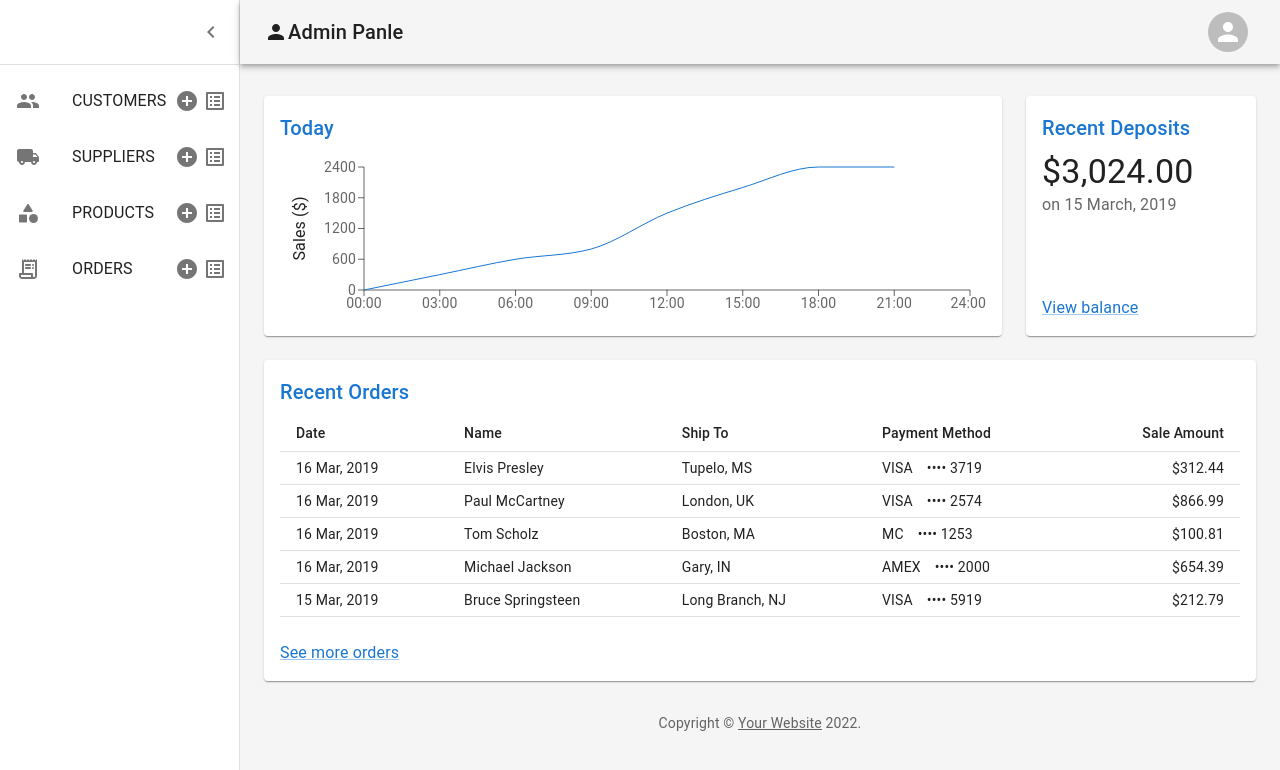
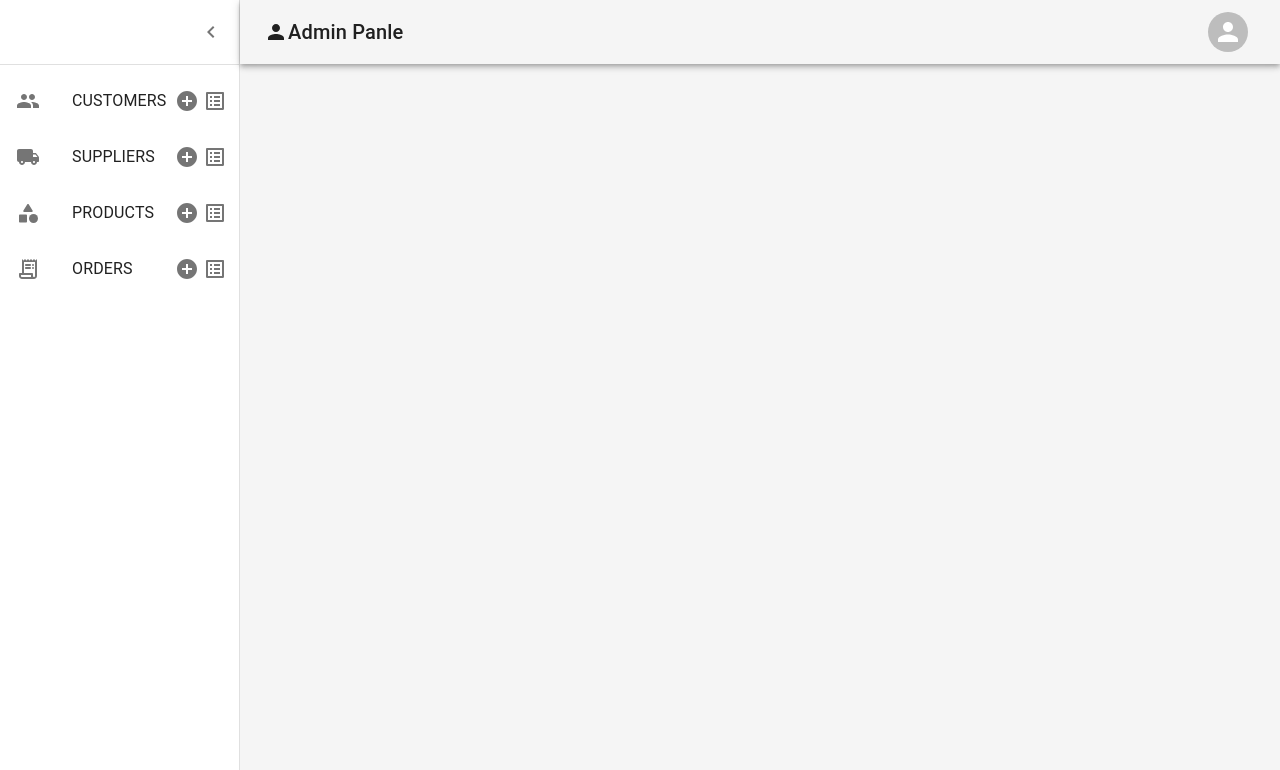
Before and after one commit to HMP1993/Sadra-Renew, a React (Create React App) app: page / in a window 1280 px wide. Shown: the top 770 px of the page. Built offline with nearby package versions, Linux system fonts and the light colour scheme.

Commit message:
Dashboard page cleaned up

```diff
--- a/src/components/Dashboard/Dashboard.tsx
+++ b/src/components/Dashboard/Dashboard.tsx
@@ -164,43 +164,7 @@ function DashboardContent() {
           }}
         >
           <Toolbar />
-          <Container maxWidth="lg" sx={{ mt: 4, mb: 4 }}>
-            <Grid container spacing={3}>
-              {/* Chart */}
-              <Grid item xs={12} md={8} lg={9}>
-                <Paper
-                  sx={{
-                    p: 2,
-                    display: "flex",
-                    flexDirection: "column",
-                    height: 240,
-                  }}
-                >
-                  <Chart />
-                </Paper>
-              </Grid>
-              {/* Recent Deposits */}
-              <Grid item xs={12} md={4} lg={3}>
-                <Paper
-                  sx={{
-                    p: 2,
-                    display: "flex",
-                    flexDirection: "column",
-                    height: 240,
-                  }}
-                >
-                  <Deposits />
-                </Paper>
-              </Grid>
-              {/* Recent Orders */}
-              <Grid item xs={12}>
-                <Paper sx={{ p: 2, display: "flex", flexDirection: "column" }}>
-                  <Orders />
-                </Paper>
-              </Grid>
-            </Grid>
-            <Copyright sx={{ pt: 4 }} />
-          </Container>
+
         </Box>
       </Box>
     </ThemeProvider>
```
